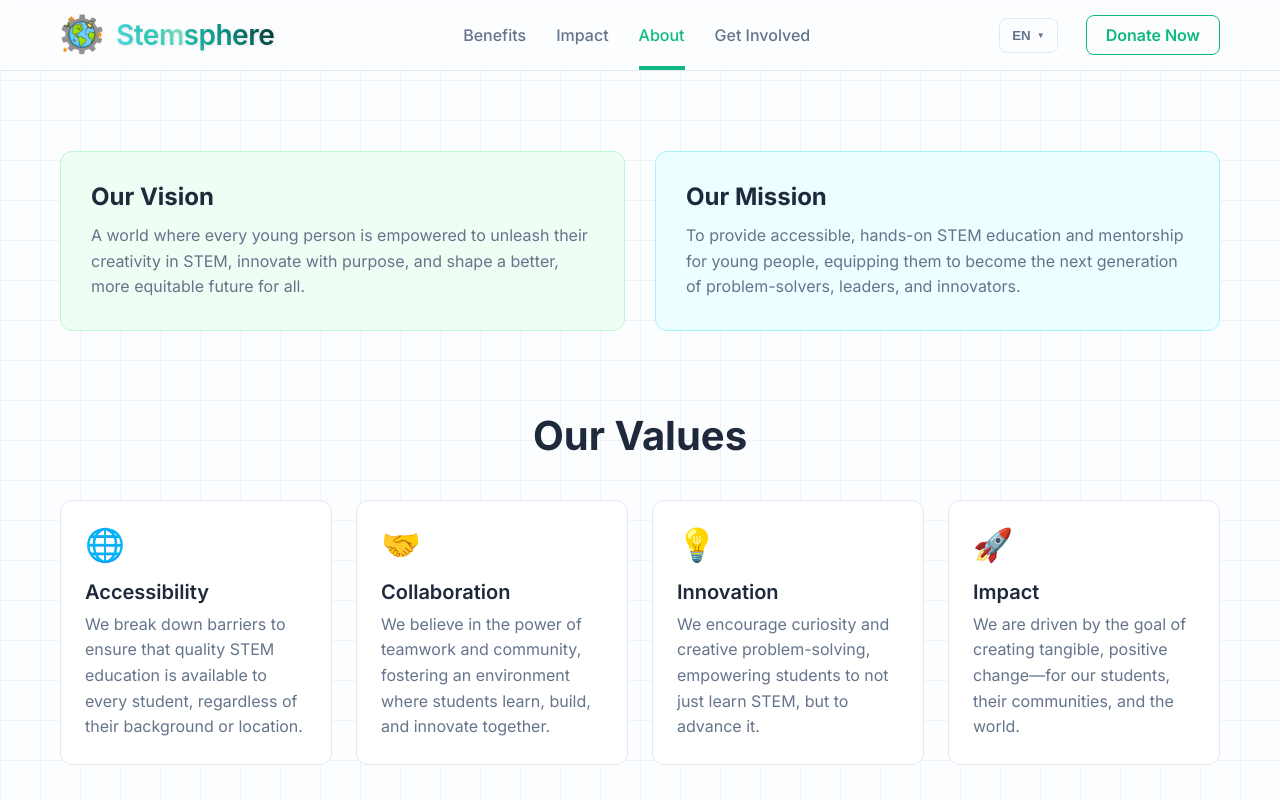
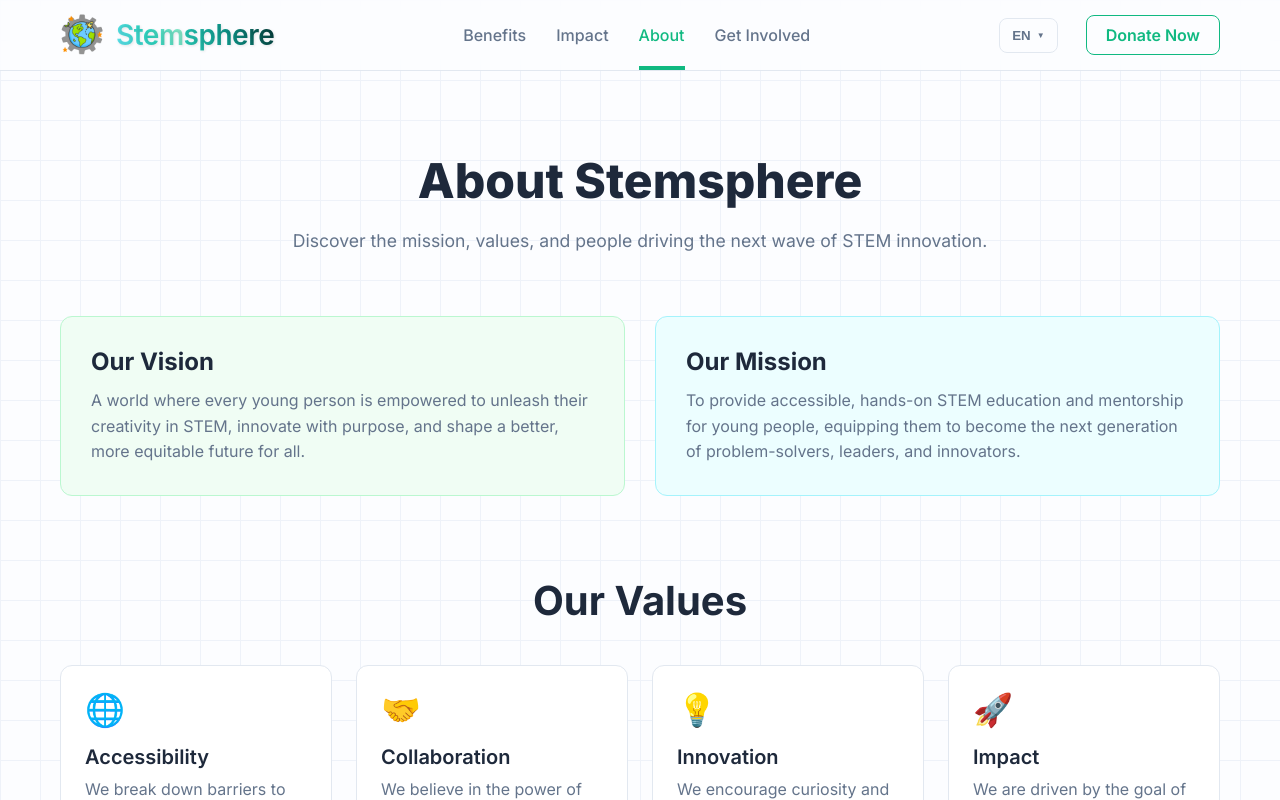
Before and after one commit to diwenne/stemsphere, a React (Vite) app: page /about in a window 1280 px wide. Shown: the top 800 px of the page. Built offline with nearby package versions, Linux system fonts and the light colour scheme.

Commit message:
about page restructue

```diff
--- a/src/locales/en.json
+++ b/src/locales/en.json
@@ -52,6 +52,11 @@
     }
   },
   "about": {
+    "header": {
+      "title": "About Stemsphere",
+      "subtitle": "Discover the mission, values, and people driving the next wave of STEM innovation."
+    },
+
     "vision": {
       "title": "Our Vision",
       "description": "A world where every young person is empowered to unleash their creativity in STEM, innovate with purpose, and shape a better, more equitable future for all."
--- a/src/pages/About/About.css
+++ b/src/pages/About/About.css
@@ -1,5 +1,25 @@
-/* --- New Mission/Vision/Values Styles --- */
-.about-header {
+/* --- New Page Header Styles --- */
+.page-header {
+  text-align: center;
+  max-width: 700px;
+  margin: 0 auto 60px;
+}
+
+.page-title {
+  font-size: 3rem;
+  font-weight: 800;
+  margin-bottom: 16px;
+}
+
+.page-subtitle {
+  font-size: 1.1rem;
+  color: var(--text-secondary);
+  line-height: 1.7;
+}
+
+
+/* --- Mission/Vision/Values Styles --- */
+.about-details {
   margin-bottom: 60px;
 }
 
@@ -78,7 +98,7 @@
 }
 
 
-/* --- Existing Team Header Styles --- */
+/* --- Team Header Styles --- */
 .team-header {
   margin-bottom: 60px;
 }
--- a/src/pages/About/About.tsx
+++ b/src/pages/About/About.tsx
@@ -51,9 +51,14 @@ const About = () => {
 
   return (
     <>
+      {/* --- Header and Content are now inside a SINGLE Section --- */}
       <Section id="about">
-        {/* --- New Mission, Vision, Values Section --- */}
-        <div className="about-header">
+        <div className="page-header">
+          <h1 className="page-title">{t('about.header.title')}</h1>
+          <p className="page-subtitle">{t('about.header.subtitle')}</p>
+        </div>
+
+        <div className="about-details">
           <div className="mission-vision-container">
             <div className="vision-box">
               <h2>{t('about.vision.title')}</h2>
@@ -78,7 +83,6 @@ const About = () => {
       </Section>
 
       <Section id="team">
-        {/* --- Existing Team Section --- */}
         <div className="team-header">
           <span className="header-subtitle">{t('about.team.subtitle')}</span>
           <h1 className="header-title">{t('about.team.title')}</h1>
```
